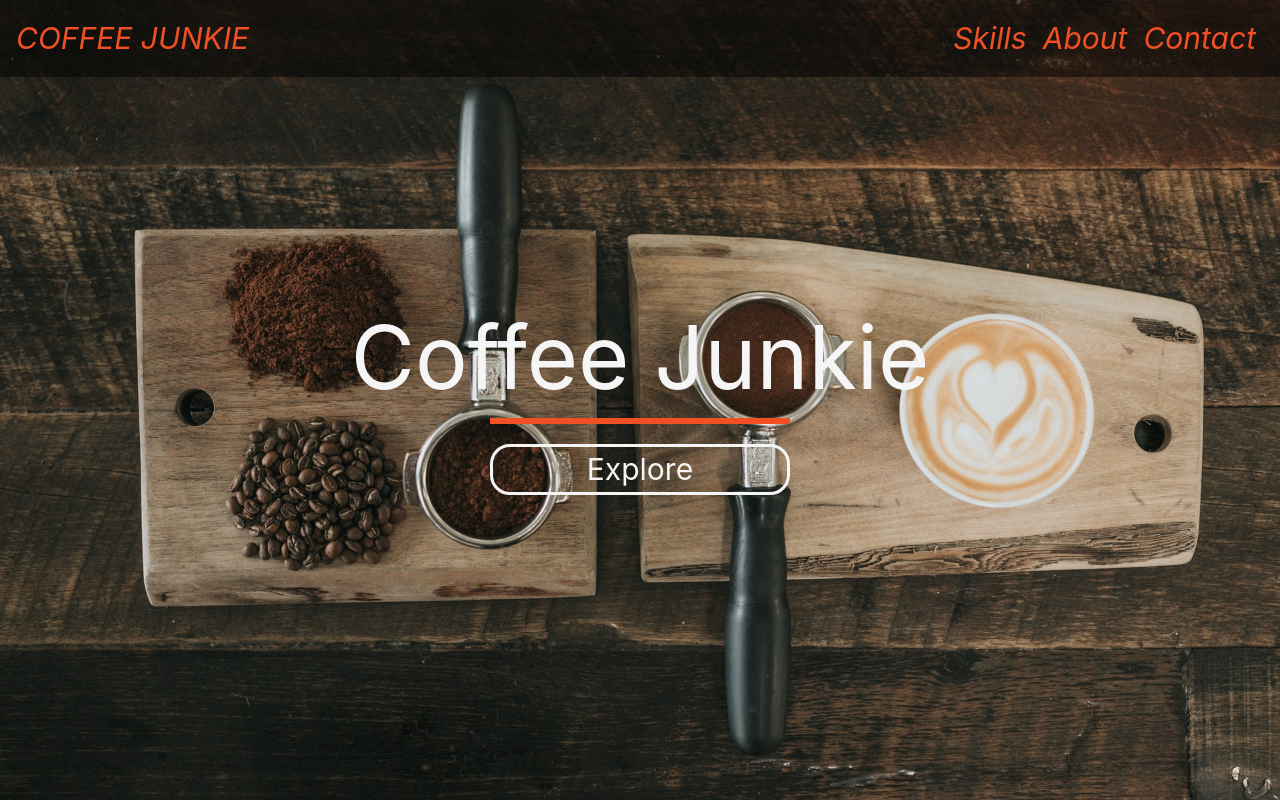
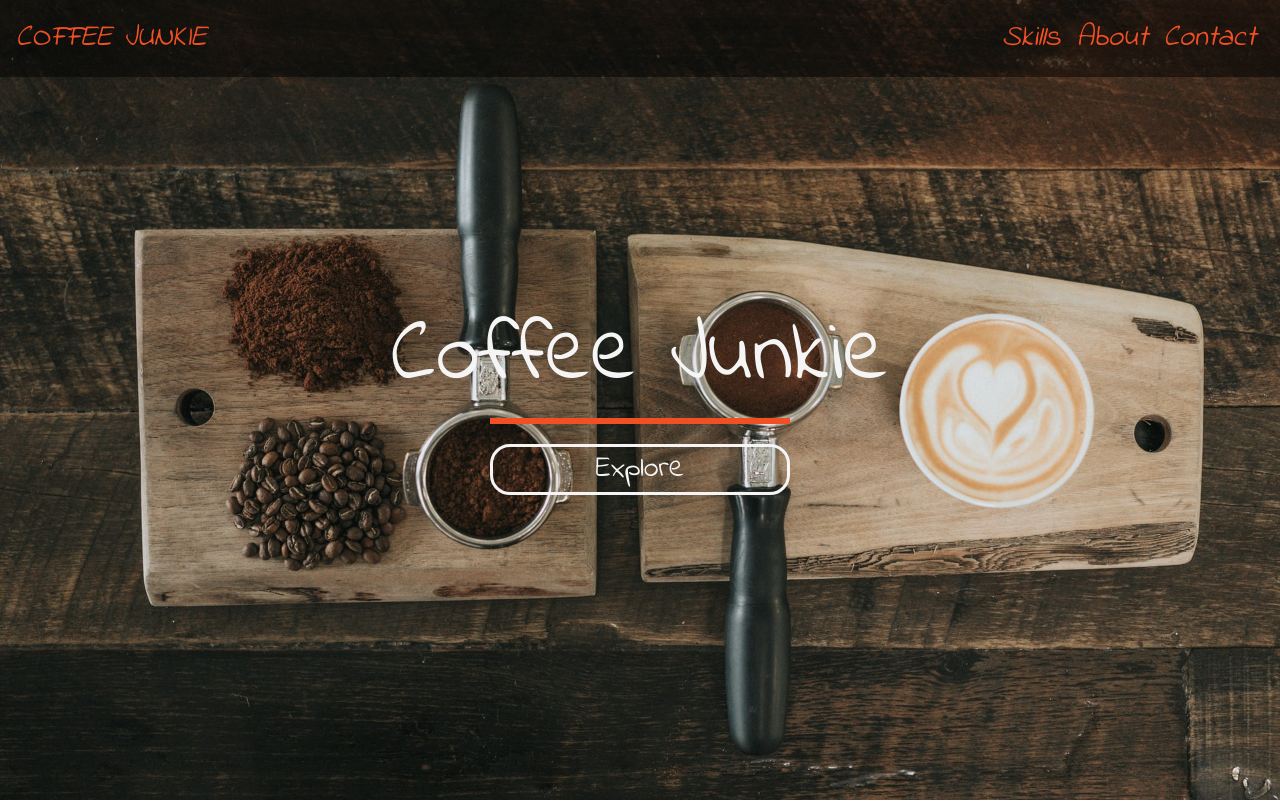
Before and after one commit to akasimdave/coffee-junkie-site, a plain HTML site: page index.html in a window 1280 px wide. Shown: the top 802 px of the page. Drawn offline with nearby package versions, Linux system fonts and the light colour scheme.

Commit message:
Added a feature to make google font load

```diff
--- a/css/main.css
+++ b/css/main.css
@@ -7,6 +7,13 @@ orange #F15025*/
 /*grey #CED0CE*/
 
 /*whitesmoke*/
+
+@font-face {
+    font-family: 'Indie  Flower';
+    src: url('https://fonts.googleapis.com/css2?family=Indie+Flower&display=swap');
+    font-weight: normal;
+    font-style: normal;
+}
 
 body{
 	font-family: 'Indie Flower', cursive;
@@ -70,7 +77,6 @@ header{
 .banner-center a:hover, .banner a:focus{
 	color: #F15025;
 	background-color: whitesmoke;
-	/*border: 3px solid #F15025;*/
 }
 /*End of banner*/
 
--- a/index.html
+++ b/index.html
@@ -17,12 +17,13 @@
 </head>
 
 <body>
-
 	<!-- Header section -->
 	<header>
 		<!-- Navbar -->
 		<nav class="navbar fixed-top navbar-expand-sm navbar-light transparent">
-			<button class="navbar-toggler" type="button" data-toggle="collapse" data-target="#nav-content" aria-controls="nav-content" aria-expanded="false" aria-label="Toggle-navigation"><span class="navbar-toggler-icon"></span></button>
+			<button class="navbar-toggler" type="button" data-toggle="collapse" data-target="#nav-content" aria-controls="nav-content" aria-expanded="false" aria-label="Toggle navigation">
+				<span class="navbar-toggler-icon"></span>
+			</button>
 			<!-- Brand -->
 			<a href="" class="navbar-brand">COFFEE JUNKIE</a>
 			<!-- Links -->
```
